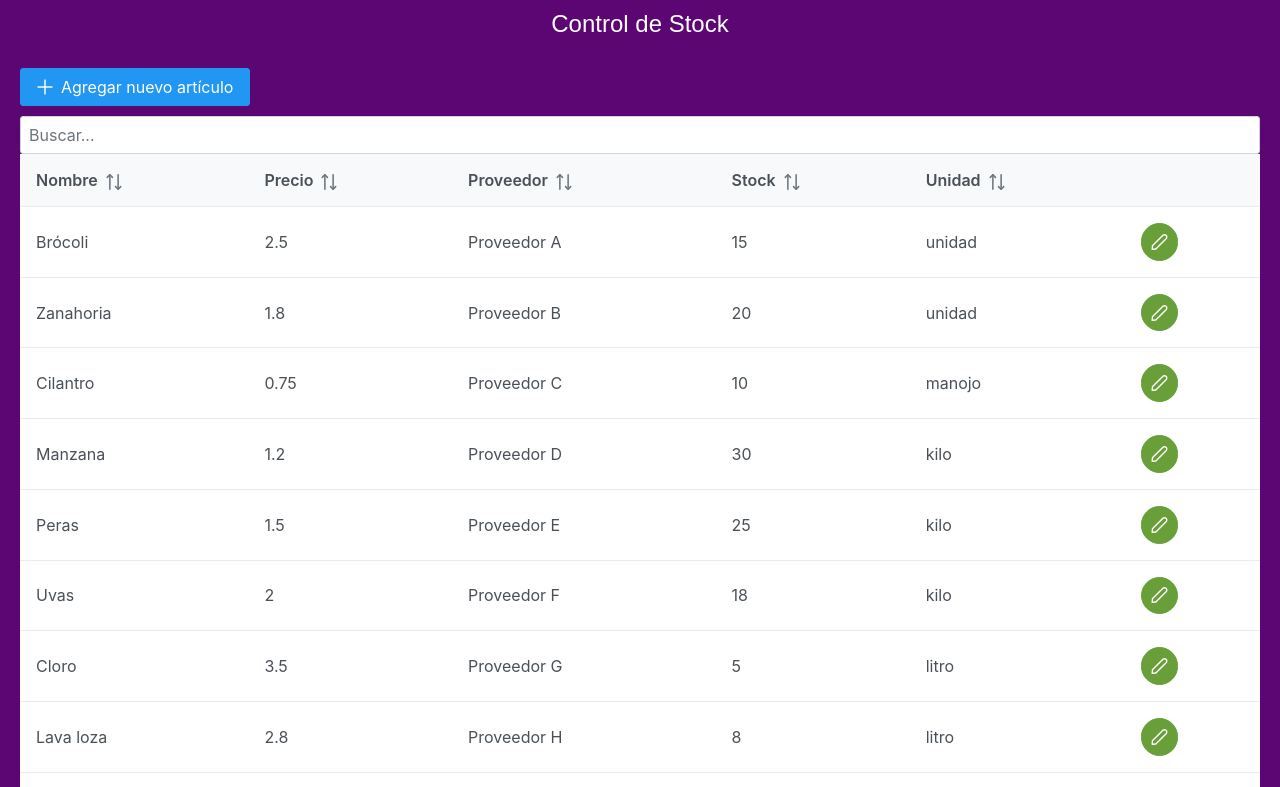
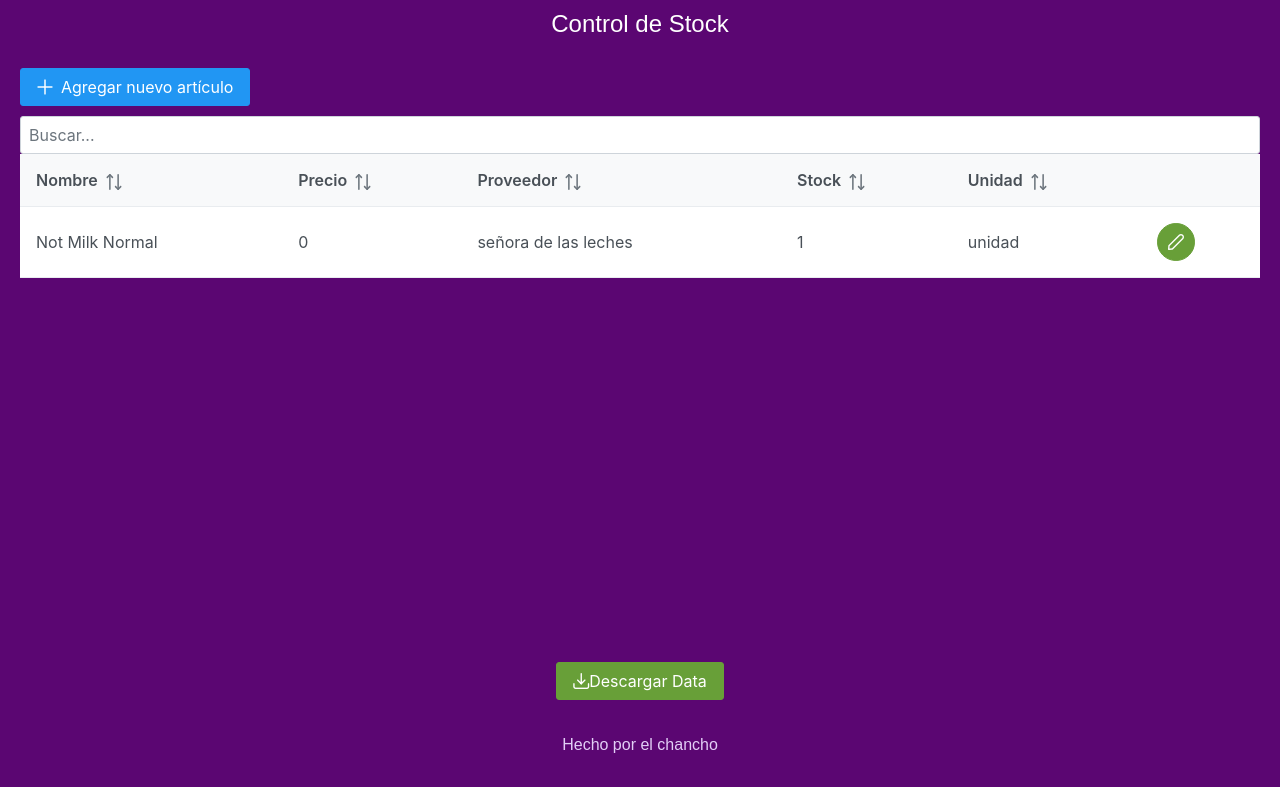
Before and after one commit to mcorteze/stockapp-site, a React (Create React App) app: page / in a window 1280 px wide. Shown: the top 787 px of the page. Built offline with nearby package versions, Linux system fonts and the light colour scheme.

Commit message:
07111417

```diff
--- a/src/App.js
+++ b/src/App.js
@@ -43,6 +43,12 @@ const App = () => {
         setArticulos(nuevosArticulos);
     };
 
+    const eliminarArticulo = (id) => {
+        const nuevosArticulos = articulos.filter((articulo) => articulo.id !== id);
+        setArticulos(nuevosArticulos);
+        localStorage.setItem('articulos', JSON.stringify(nuevosArticulos));
+    };
+
     const descargarData = () => {
         const blob = new Blob([JSON.stringify(articulos, null, 2)], { type: 'application/json' });
         saveAs(blob, 'articulos.json');
@@ -71,6 +77,7 @@ const App = () => {
                     <ModalEditarArticulo
                         articulo={editingArticulo}
                         actualizarArticulo={actualizarArticulo}
+                        eliminarArticulo={eliminarArticulo}
                         onHide={() => setEditingArticulo(null)}
                     />
                 )}
--- a/src/components/ModalAgregar.js
+++ b/src/components/ModalAgregar.js
@@ -37,7 +37,6 @@ const ModalAgregar = ({ agregarArticulo }) => {
         { label: 'Centímetro', value: 'centimetro' },
     ];
 
-
     const handleChange = (e) => {
         const { name, value } = e.target;
         setNuevoArticulo({ ...nuevoArticulo, [name]: value });
@@ -67,7 +66,7 @@ const ModalAgregar = ({ agregarArticulo }) => {
                     </div>
                     <div className="p-field">
                         <label htmlFor="precio">Precio</label>
-                        <InputNumber id="precio" name="precio" value={nuevoArticulo.precio} onValueChange={(e) => setNuevoArticulo({ ...nuevoArticulo, precio: e.value })} mode="currency" currency="USD" locale="en-US" />
+                        <InputNumber id="precio" name="precio" value={nuevoArticulo.precio} onValueChange={(e) => setNuevoArticulo({ ...nuevoArticulo, precio: e.value })} />
                     </div>
                     <div className="p-field">
                         <label htmlFor="proveedor">Proveedor</label>
--- a/src/components/ModalEditarArticulo.js
+++ b/src/components/ModalEditarArticulo.js
@@ -6,7 +6,7 @@ import { InputNumber } from 'primereact/inputnumber';
 import { Dropdown } from 'primereact/dropdown';
 import './ModalEditarArticulo.css';
 
-const ModalEditarArticulo = ({ articulo, actualizarArticulo, onHide }) => {
+const ModalEditarArticulo = ({ articulo, actualizarArticulo, eliminarArticulo, onHide }) => {
     const [nombre, setNombre] = useState(articulo.nombre);
     const [precio, setPrecio] = useState(articulo.precio);
     const [proveedor, setProveedor] = useState(articulo.proveedor);
@@ -32,6 +32,13 @@ const ModalEditarArticulo = ({ articulo, actualizarArticulo, onHide }) => {
         };
         actualizarArticulo(articuloActualizado);
         onHide();
+    };
+
+    const confirmarEliminacion = () => {
+        if (window.confirm(`¿Seguro que deseas eliminar el artículo ${articulo.nombre}?`)) {
+            eliminarArticulo(articulo.id);
+            onHide();
+        }
     };
 
     const unidades = [
@@ -76,7 +83,12 @@ const ModalEditarArticulo = ({ articulo, actualizarArticulo, onHide }) => {
                     <label htmlFor="unidad">Unidad</label>
                     <Dropdown id="unidad" value={unidad} options={unidades} onChange={(e) => setUnidad(e.value)} />
                 </div>
-                <Button label="Actualizar" icon="pi pi-check" onClick={handleSubmit} />
+                <div className="p-field">
+                    <Button label="Eliminar" icon="pi pi-trash" className="p-button-danger" onClick={confirmarEliminacion} />
+                </div>
+                <div className="p-field">
+                    <Button label="Actualizar" icon="pi pi-check" onClick={handleSubmit} />
+                </div>
             </div>
         </Dialog>
     );
--- a/src/data/articulos.js
+++ b/src/data/articulos.js
@@ -1,13 +1,5 @@
 const articulos = [
-      { id: 1, nombre: 'Brócoli', precio: 2.5, proveedor: 'Proveedor A', stock: 15, unidad: 'unidad' },
-      { id: 2, nombre: 'Zanahoria', precio: 1.8, proveedor: 'Proveedor B', stock: 20, unidad: 'unidad' },
-      { id: 3, nombre: 'Cilantro', precio: 0.75, proveedor: 'Proveedor C', stock: 10, unidad: 'manojo' },
-      { id: 4, nombre: 'Manzana', precio: 1.2, proveedor: 'Proveedor D', stock: 30, unidad: 'kilo' },
-      { id: 5, nombre: 'Peras', precio: 1.5, proveedor: 'Proveedor E', stock: 25, unidad: 'kilo' },
-      { id: 6, nombre: 'Uvas', precio: 2.0, proveedor: 'Proveedor F', stock: 18, unidad: 'kilo' },
-      { id: 7, nombre: 'Cloro', precio: 3.5, proveedor: 'Proveedor G', stock: 5, unidad: 'litro' },
-      { id: 8, nombre: 'Lava loza', precio: 2.8, proveedor: 'Proveedor H', stock: 8, unidad: 'litro' },
-      { id: 9, nombre: 'Detergente', precio: 4.0, proveedor: 'Proveedor I', stock: 12, unidad: 'litro' }
+      { id: 1, nombre: 'Not Milk Normal', precio: 0, proveedor: 'señora de las leches', stock: 1, unidad: 'unidad' },
 ];
 
 export default articulos;
```
